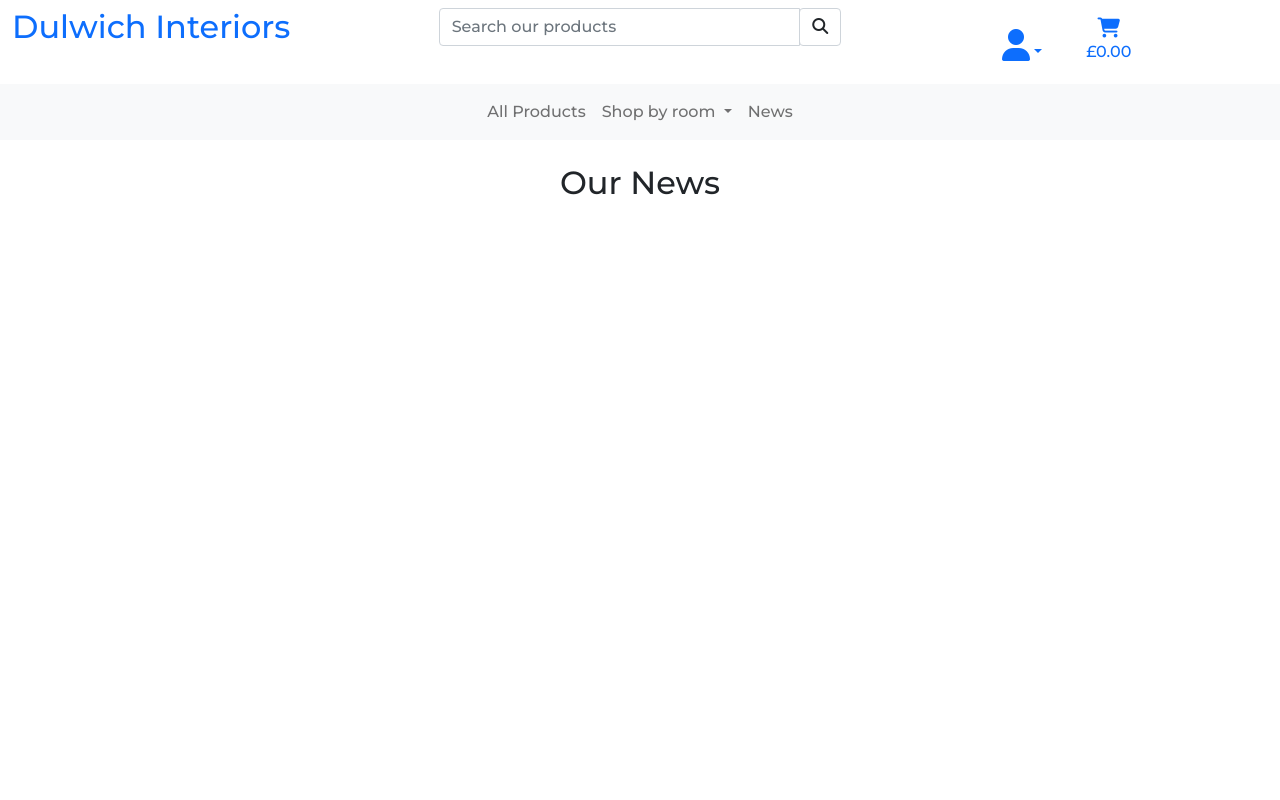
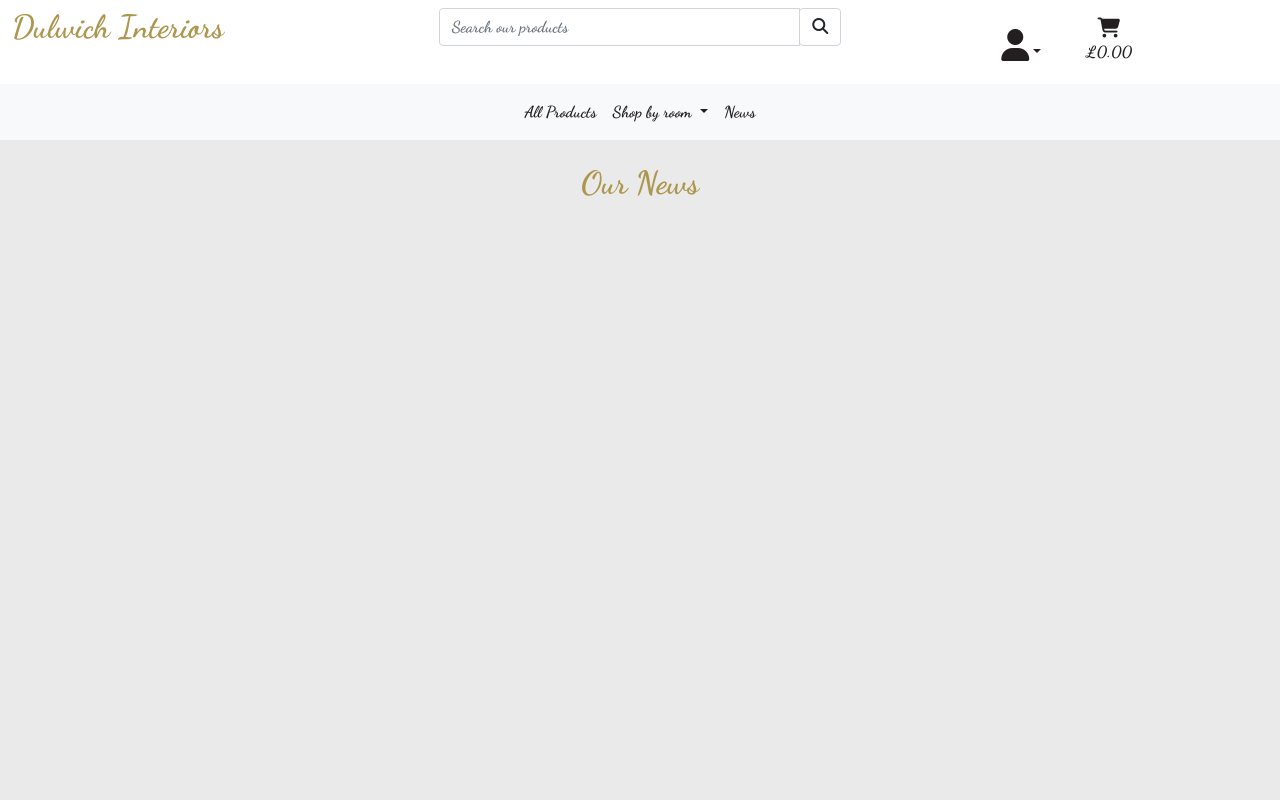
Before and after one commit to EimearCunningham/dulwich-interiors, a Django app: page /blog/ in a window 1280 px wide. Run offline with Django 3.2, Linux system fonts and the light colour scheme; data that the repository does not hold is empty; parts of the project's set-up code (start-up, migrations or seed data) failed here and were passed over; some libraries are stand-ins or nearby versions.

Commit message:
Add color scheme and new font and update readme

```diff
--- a/static/css/base.css
+++ b/static/css/base.css
@@ -1,29 +1,49 @@
+/* General rules across site */
+
+
 html {
     height: 100%;
 }
+
 
 body {
     background: url('/media/homepage_image.jpg') no-repeat center center fixed;
     background-size: cover;
     height: calc(100vh - 164px);
-    font-family: 'Montserrat', sans-serif;
+    font-family: 'Dancing Script', cursive;
 }
 
 .header-container {
     padding-top: 164px;
 }
 
-/* white overlay class */
 .overlay {
     height: 100%;
     width: 100%;
     top: 0;
     left: 0;
     position: fixed;
-    background: white;
+    background: #EAEAEA;
     z-index: -1;
 }
 
+/* Colors
+#AD974F GOLD
+#231F20 DARK GRAY
+#EAEAEA OFF WHITE */
+
+
+h2 {
+    color: #AD974F;
+}
+
+.dropdown-item, .nav-link {
+    color: #231F20;
+}
+
+
+
+/* Images */
 .card-img-top {
     height: 50vh;
 }
@@ -33,6 +53,7 @@
     width: 20vw;
 }
 
+/* Messages */
 .message-container {
     position: fixed;
     top: 72px;
--- a/templates/base.html
+++ b/templates/base.html
@@ -21,7 +21,10 @@
     <link rel="icon" href="/static/images/favicon.ico" type="image/x-icon" />
     <style>
       @import url('https://fonts.googleapis.com/css2?family=Montserrat:wght@300;500&display=swap');
-      </style>
+    </style>
+    <style>
+      @import url('https://fonts.googleapis.com/css2?family=Dancing+Script:wght@700&display=swap');
+    </style>
     <script src="https://kit.fontawesome.com/cbd3a1b10f.js" crossorigin="anonymous"></script>
     {% endblock %}
 
@@ -94,7 +97,7 @@
         </div>
       </div>
       <div class="row bg-white">
-        <nav class="navbar navbar-expand-lg navbar-light bg-light w-100">
+        <nav class="navbar navbar-expand-lg bg-light w-100">
           <button class="navbar-toggler" type="button" data-bs-toggle="collapse" data-bs-target="#main-nav" aria-controls="main-nav" aria-expanded="false" aria-label="Toggle navigation">
             <span class="navbar-toggler-icon"></span>
           </button>
```
Also changed, not shown: README.md.
